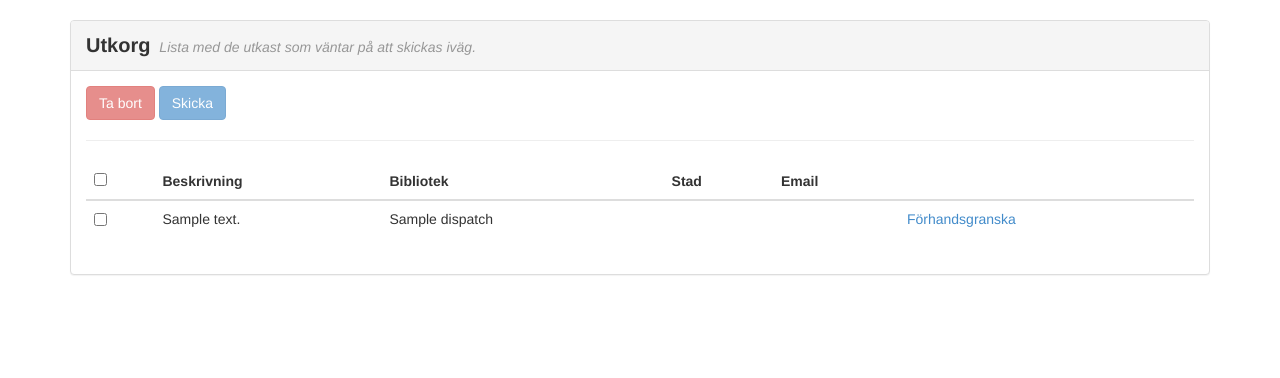
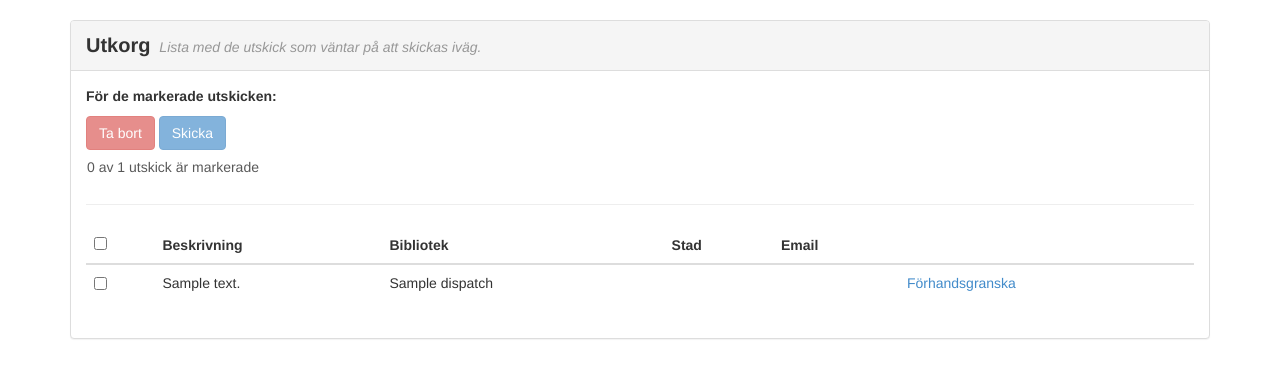
Before and after one commit to libris/bibstat, a Django app: template libstat/templates/libstat/dispatches.html in a window 1280 px wide. Shown: the part 51-429 px from the top of the page. Run offline with Django 3.2, Linux system fonts and the light colour scheme; the template is opened without the code that fills it: most values are stand-ins (such as "Sample title", 1, 10 or a date in 2020); parts of the project's set-up code (start-up, migrations or seed data) failed here and were passed over; some libraries are stand-ins or nearby versions.

Commit message:
Improve look and feel of dispatches view.

```diff
--- a/libstat/templates/libstat/administration.html
+++ b/libstat/templates/libstat/administration.html
@@ -6,7 +6,7 @@
 <div class="container">
 
     <div class="panel panel-default">
-        <div class="panel-heading panel-heading-page">
+        <div class="panel-heading panel-top">
             <span class="panel-title">Ny omgång</span>
             <span class="panel-subtitle">Skapa en ny omgång av insamlingen av den officiella biblioteksstatistiken.</span>
         </div>
--- a/libstat/templates/libstat/article.html
+++ b/libstat/templates/libstat/article.html
@@ -5,7 +5,7 @@
 {% block content %}
     <div class="container">
         <div class="panel panel-default">
-            <div class="panel-heading panel-heading-page">
+            <div class="panel-heading panel-top">
                 <span class="panel-title">Inlägg</span>
                 <span class="panel-subtitle">
                     {% if form.article %}
--- a/libstat/templates/libstat/articles.html
+++ b/libstat/templates/libstat/articles.html
@@ -7,7 +7,7 @@
 {% block content %}
     <div class="container">
         <div class="panel panel-default">
-            <div class="panel-heading panel-heading-page">
+            <div class="panel-heading panel-top">
                 <span class="panel-title">Publiceringar</span>
                 <span class="panel-subtitle">
                     Här visas information om de publiceringar och korrigeringar som berör biblioteksstatistiken.
--- a/libstat/templates/libstat/dispatches.html
+++ b/libstat/templates/libstat/dispatches.html
@@ -5,9 +5,9 @@
 {% block content %}
     <div class="container">
         <div class="panel panel-default">
-            <div class="panel-heading panel-heading-page">
+            <div class="panel-heading panel-top">
                 <span class="panel-title">Utkorg</span>
-                <span class="panel-subtitle">Lista med de utkast som väntar på att skickas iväg.</span>
+                <span class="panel-subtitle">Lista med de utskick som väntar på att skickas iväg.</span>
             </div>
             <div class="panel-body">
                 {% if message %}
@@ -19,9 +19,25 @@
                         </div>
                     </div>
                 {% endif %}
-                <div class="panel-dispatches">
-                    <button class="btn btn-danger btn-toggle btn-delete disabled">{% trans "Ta bort" %}</button>
-                    <button class="btn btn-primary btn-toggle btn-send disabled">{% trans "Skicka" %}</button>
+                    <p><b>För de markerade utskicken:</b></p>
+
+                    <div class="row">
+                        <div class="col-md-12">
+                            <button class="btn btn-danger btn-toggle btn-delete disabled" data-toggle="modal"
+                                    data-target="#modal-delete">{% trans "Ta bort" %}</button>
+                            <button class="btn btn-primary btn-toggle btn-send disabled" data-toggle="modal"
+                                    data-target="#modal-send">{% trans "Skicka" %}</button>
+                        </div>
+                    </div>
+                <div class="row">
+                    <div class="col-md-12">
+                        <div class="btn-group">
+                            <div class="btn btn-label disabled" style="padding-left: 0px;">
+                                <span class="selected-count">0</span> av {{ dispatches|length }} utskick är
+                                markerade
+                            </div>
+                        </div>
+                    </div>
                 </div>
                 <hr>
                 <form action="" method="post" class="form-inline form-dispatches">
@@ -31,7 +47,7 @@
                         <thead>
                         <tr>
                             <th class="column selection">
-                                <input title="{% trans 'Markera alla' %}" class="select-all"type="checkbox" value="all"/>
+                                <input title="{% trans 'Markera alla' %}" class="select-all" type="checkbox" value="all"/>
                             </th>
                             <th class="column">{% trans "Beskrivning" %}</th>
                             <th class="column">{% trans "Bibliotek" %}</th>
@@ -48,7 +64,10 @@
                                 <td>{{ dispatch.library_name|default:"" }}</td>
                                 <td>{{ dispatch.library_city|default:"" }}</td>
                                 <td>{{ dispatch.library_email|default:"" }}</td>
-                                <td><a class="show-dispatch" href="#" data-title="{{ dispatch.title }}" data-message="{{ dispatch.message }}">Förhandsgranska</a></td>
+                                <td><a class="show-dispatch survey-popover" href="#" data-title="{{ dispatch.title }}"
+                                       data-message="{{ dispatch.message }}"
+                                       data-placement="top" data-toggle="tooltip"
+                                       data-original-title="Visa e-postmeddelandet för utskicket">Förhandsgranska</a></td>
                             </tr>
                         {% endfor %}
                         </tbody>
@@ -79,4 +98,64 @@
             </div>
         </div>
     </div>
+
+    <div id="modal-delete" class="modal fade" tabindex="-1">
+        <div class="modal-dialog">
+            <div class="modal-content">
+                <div class="modal-header">
+                    <button type="button" class="close" data-dismiss="modal">
+                        <span aria-hidden="true">&times;</span>
+                        <span class="sr-only">Close</span>
+                    </button>
+                    <h4 class="modal-title">Bekräfta: Ta bort</h4>
+                </div>
+
+                <div class="modal-body">
+                    <span class="selected-single hidden">
+                        <b>Är du säker på att du vill ta bort det markerade utskicket?</b>
+                    </span>
+                    <span class="selected-default selected-multiple">
+                        <b>Är du säker på att du vill ta bort de <span class="selected-count"></span> markerade utskicken?</b>
+                    </span>
+                    <br>Borttagningen är en permanent åtgärd som inte går att ångra.
+                </div>
+
+                <div class="modal-footer">
+                    <button type="button" class="btn btn-default" data-dismiss="modal">Avbryt</button>
+                    <button type="button" class="btn btn-danger btn-confirm" data-dismiss="modal">Ta bort</button>
+                </div>
+            </div>
+        </div>
+    </div>
+
+    <div id="modal-send" class="modal fade" tabindex="-1">
+        <div class="modal-dialog">
+            <div class="modal-content">
+                <div class="modal-header">
+                    <button type="button" class="close" data-dismiss="modal">
+                        <span aria-hidden="true">&times;</span>
+                        <span class="sr-only">Close</span>
+                    </button>
+                    <h4 class="modal-title">Bekräfta: Skicka</h4>
+                </div>
+
+                <div class="modal-body">
+                    <span class="selected-single hidden">
+                        <b>Är du säker på att du vill skicka det markerade utskicket?</b>
+                    </span>
+                    <span class="selected-default selected-multiple">
+                        <b>Är du säker på att du vill skicka de <span class="selected-count"></span> markerade utskicken?</b>
+                    </span>
+                    <br>Detta innebär att e-postmeddelanden skickas ut för dessa utskick, varefter utskicken tas bort från utkorgen.
+                    För utskick där e-postadress saknas kommer ingen åtgärd tas, utan de lämnas kvar i utkorgen.
+                    E-postadressen är den som angivits till statistikansvarig.
+                </div>
+
+                <div class="modal-footer">
+                    <button type="button" class="btn btn-default" data-dismiss="modal">Avbryt</button>
+                    <button type="button" class="btn btn-primary btn-confirm" data-dismiss="modal">Skicka</button>
+                </div>
+            </div>
+        </div>
+    </div>
 {% endblock %}
--- a/libstat/templates/libstat/reports.html
+++ b/libstat/templates/libstat/reports.html
@@ -5,7 +5,7 @@
 {% block content %}
     <div class="container">
         <div class="panel panel-default">
-            <div class="panel-heading panel-heading-page">
+            <div class="panel-heading panel-top">
                 <span class="panel-title">Verksamhetsrapporter</span>
                 <span class="panel-subtitle">
                     Här finns möjligheten att ta ut rapporter för biblioteksverksamheten.
--- a/libstat/templates/libstat/surveys.html
+++ b/libstat/templates/libstat/surveys.html
@@ -6,7 +6,7 @@
     <div class="container">
 
         <div class="panel panel-default">
-            <div class="panel-heading panel-heading-page">
+            <div class="panel-heading panel-top">
                 <span class="panel-title">Enkäter</span>
                 <span class="panel-subtitle">Lista med de enkäter som finns i biblioteksstatistiken.</span>
                 <span class="pull-right" style="margin-top: 4px;"><a href="{% url 'administration' %}">Skapa ny
--- a/libstat/templates/libstat/variables.html
+++ b/libstat/templates/libstat/variables.html
@@ -5,7 +5,7 @@
 {% block content %}
     <div class="container">
         <div class="panel panel-default">
-            <div class="panel-heading panel-heading-page">
+            <div class="panel-heading panel-top">
                 <span class="panel-title">Termer</span>
                 <span class="panel-subtitle">Lista med de termer som används i biblioteksstatistiken.</span>
             </div>
--- a/static/css/libstat.css
+++ b/static/css/libstat.css
@@ -308,13 +308,13 @@ label.sub-label {
     margin-right: 0.25em;
 }
 
-.panel-heading-page .panel-title {
+.panel-top .panel-title {
     margin-right: 5px;
     font-weight: bold;
     font-size: 20px;
 }
 
-.panel-heading-page .panel-subtitle {
+.panel-top .panel-subtitle {
     font-style: italic;
     color: rgb(151, 151, 151);
 }
--- a/static/js/app/dispatches.js
+++ b/static/js/app/dispatches.js
@@ -1,12 +1,11 @@
 define(['jquery'], function ($) {
     var form = function () { return $('.form-dispatches'); };
-    var panel = function() { return $('.panel-dispatches'); };
     var submitTo = function(url) { form().get(0).setAttribute('action', Urls[url]()); form().submit(); };
 
     return {
         'init': function () {
-            panel().find('.btn-delete').click(function () { submitTo('dispatches_delete'); });
-            panel().find('.btn-send').click(function () { submitTo('dispatches_send'); });
+            $('#modal-delete').find('.btn-confirm').click(function () { submitTo('dispatches_delete'); });
+            $('#modal-send').find('.btn-confirm').click(function () { submitTo('dispatches_send'); });
 
             $('.show-dispatch').click(function (e) {
                 e.preventDefault();
--- a/static/js/app/table.js
+++ b/static/js/app/table.js
@@ -35,11 +35,31 @@ define(['jquery', 'jquery.tablesorter'], function($) {
             });
 
             $(".select-one, .select-all").change(function () {
-                var checked = $(".select-one:checked").length > 0;
+                var checked = $(".select-one:checked").length;
+                var total = $(".select-one").length;
                 var buttons = $(".btn-toggle");
 
-                if (checked) buttons.removeClass("disabled");
+                if (checked > 0) buttons.removeClass("disabled");
                 else buttons.addClass("disabled");
+
+                if(checked == total) $(".select-all").prop("checked", "checked");
+                else $(".select-all").removeAttr("checked");
+
+                if(checked == 0) {
+                    $('.selected-single').addClass('hidden');
+                    $('.selected-multiple').addClass('hidden');
+                    $('.selected-default').removeClass('hidden');
+                } else if(checked == 1) {
+                    $('.selected-default').addClass('hidden');
+                    $('.selected-multiple').addClass('hidden');
+                    $('.selected-single').removeClass('hidden');
+                } else if(checked > 1) {
+                    $('.selected-default').addClass('hidden');
+                    $('.selected-single').addClass('hidden');
+                    $('.selected-multiple').removeClass('hidden');
+                }
+
+                $('.selected-count').text(checked)
             });
 
             $('.table.survey_responses .select-one, .table.survey_responses .select-all').change(function() {
```
Also changed, not shown: libstat/views/dispatches.py (+7 -0 lines).
